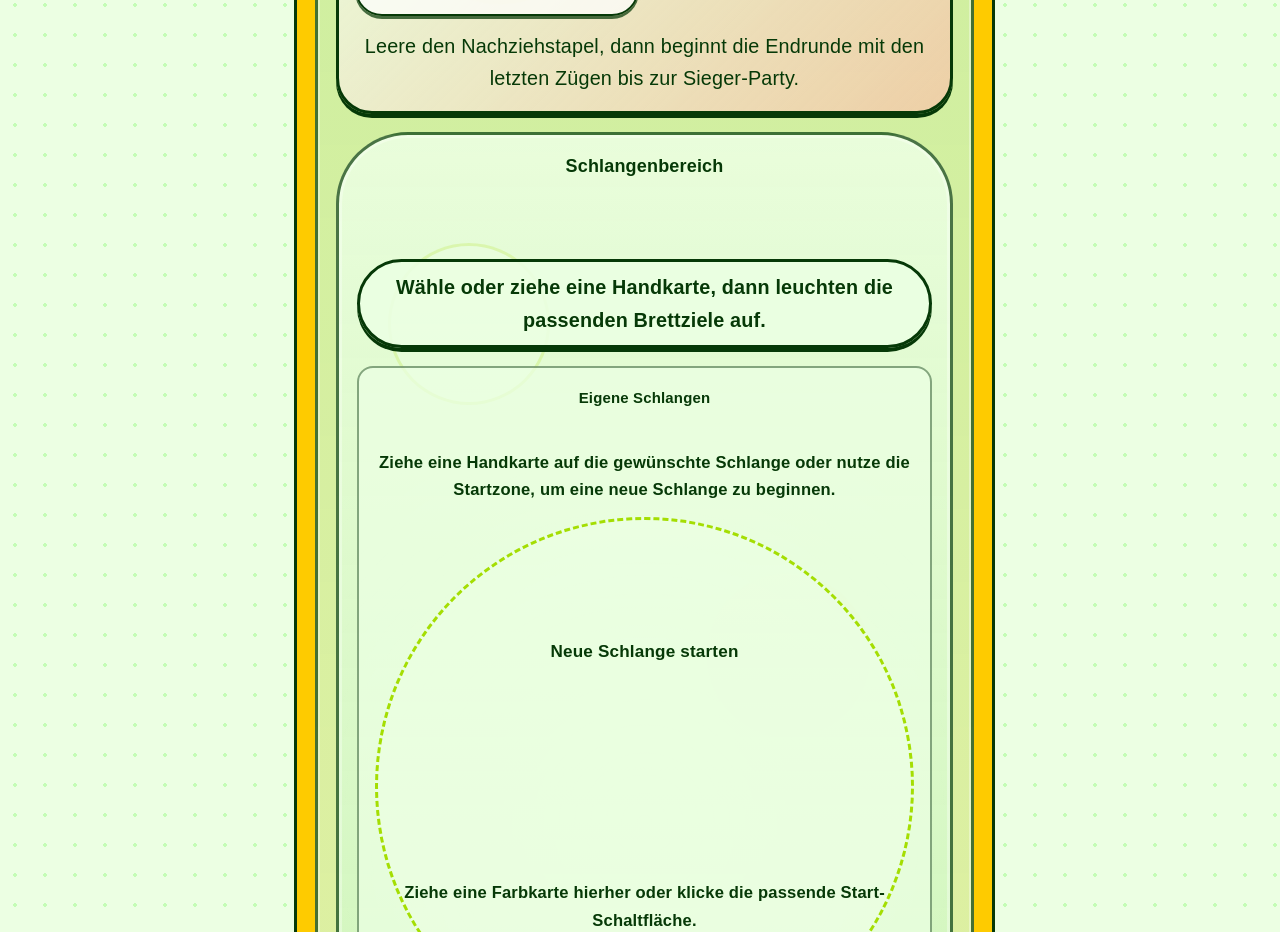
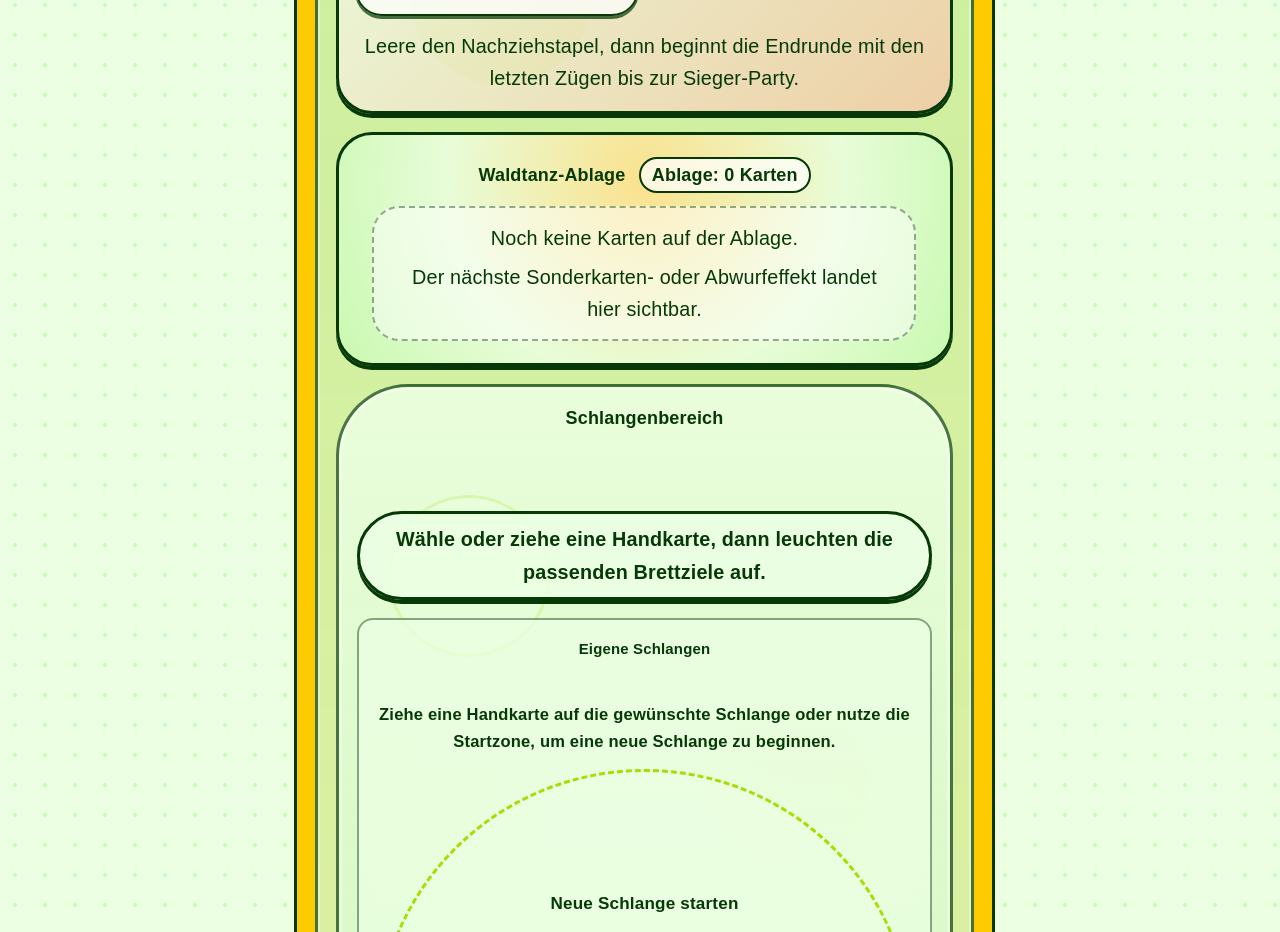
Before and after one commit to hanno79/schlangentanz-v2, a React (Vite) app: page / in a window 1280 px wide. Shown: the part 3880-4812 px from the top of the page. Built offline with nearby package versions, Linux system fonts and the light colour scheme.

Commit message:
M1i: Waldtanz-Ablage sichtbar machen

```diff
--- a/src/App.css
+++ b/src/App.css
@@ -1792,6 +1792,81 @@ code {
   min-height: 22rem;
 }
 
+.waldtanz-ablage {
+  display: grid;
+  gap: 0.75rem;
+  justify-items: center;
+  padding: clamp(0.85rem, 2vw, 1.2rem);
+  border: var(--st-border-width-chunky) solid var(--st-color-border-strong);
+  border-radius: 2rem;
+  background: radial-gradient(circle at 50% 20%, rgba(255, 224, 139, 0.9), rgba(236, 255, 227, 0.84) 56%, rgba(196, 253, 182, 0.7));
+  box-shadow: 0 4px 0 var(--st-color-border-strong);
+  text-align: center;
+}
+
+.waldtanz-ablage__kopf {
+  display: flex;
+  flex-wrap: wrap;
+  gap: 0.5rem 0.75rem;
+  align-items: center;
+  justify-content: center;
+}
+
+.waldtanz-ablage__kopf h4 {
+  margin: 0;
+}
+
+.waldtanz-ablage__kopf span,
+.waldtanz-ablage__label,
+.waldtanz-ablage__darunter {
+  width: fit-content;
+  padding: 0.16rem 0.6rem;
+  border: 2px solid var(--st-color-border-strong);
+  border-radius: 999px;
+  background: rgba(255, 255, 255, 0.72);
+  font-family: var(--st-font-headline);
+  font-weight: 900;
+}
+
+.waldtanz-ablage__stapel {
+  display: grid;
+  gap: 0.55rem;
+  justify-items: center;
+}
+
+.waldtanz-ablage__karte {
+  display: grid;
+  gap: 0.35rem;
+  width: min(9rem, 100%);
+  aspect-ratio: 2 / 3;
+  align-content: space-between;
+  padding: 0.85rem;
+  border: var(--st-border-width-chunky) solid var(--st-color-border-strong);
+  border-radius: 1.2rem;
+  background: linear-gradient(160deg, var(--kartenfarbe, var(--st-color-surface-container-highest)) 0%, rgba(255, 255, 255, 0.82) 100%);
+  box-shadow: 0 5px 0 var(--st-color-border-strong);
+  transform: rotate(-2deg);
+}
+
+.waldtanz-ablage__karte--sonderkarte {
+  --kartenfarbe: var(--st-color-tertiary-container, #ffbcaa);
+}
+
+.waldtanz-ablage__leer {
+  display: grid;
+  gap: 0.35rem;
+  max-width: 28rem;
+  padding: 0.75rem 1rem;
+  border: 2px dashed rgba(6, 57, 7, 0.42);
+  border-radius: 1.5rem;
+  background: rgba(255, 255, 255, 0.48);
+}
+
+.waldtanz-ablage__leer p,
+.waldtanz-ablage__darunter {
+  margin: 0;
+}
+
 .schlangenbereich--waldlichtung {
   position: relative;
   overflow: hidden;
--- a/src/App.tsx
+++ b/src/App.tsx
@@ -33,6 +33,7 @@ import ZugKompass from './components/ZugKompass'
 import Partiefortschritt from './components/Partiefortschritt'
 import WaldtanzSpielerrahmen from './components/WaldtanzSpielerrahmen'
 import WaldtanzSeitenmenue from './components/WaldtanzSeitenmenue'
+import WaldtanzAblage from './components/WaldtanzAblage'
 import type { KiGegnerAnzahl } from './components/SonnigesNestLobby'
 import { aktionsLabel } from './aktionsLabel'
 import { spieleKiZuegeBisZumMenschen } from './kiZug'
@@ -287,6 +288,7 @@ function App({ initialZustand }: AppProps) {
                 onKiZugVorspulen={handleKiZugVorspulen}
               />
               <Partiefortschritt zustand={zustand} spielerwertungen={spielerwertungen} />
+              <WaldtanzAblage zustand={zustand} />
               <Schlangenbereich
                 aktiverSpieler={aktiverSpieler}
                 gegnerSpieler={gegnerSpieler}
--- /dev/null
+++ b/src/components/WaldtanzAblage.tsx
@@ -0,0 +1,55 @@
+/*
+Author: rahn
+Datum: 14.06.2026
+Version: 1.0
+Beschreibung: Board-nahe Waldtanz-Ablage fuer die zuletzt gespielte oder abgeworfene Karte.
+*/
+
+import type { Spielkarte, Spielzustand } from '../engine'
+import { farbeCssKlasse } from '../kartenfarben'
+
+interface WaldtanzAblageProps {
+  zustand: Spielzustand
+}
+
+function kartenBeschreibung(karte: Spielkarte): string {
+  return karte.typ === 'Farbkarte'
+    ? `Farbkarte ${karte.farbe} · ${karte.punkte} Punkte`
+    : `Sonderkarte ${karte.name}`
+}
+
+function kartenKlasse(karte: Spielkarte): string {
+  return karte.typ === 'Farbkarte'
+    ? `waldtanz-ablage__karte waldtanz-ablage__karte--farbkarte schlangekarte__karte--farbe-${farbeCssKlasse(karte.farbe)}`
+    : 'waldtanz-ablage__karte waldtanz-ablage__karte--sonderkarte'
+}
+
+export default function WaldtanzAblage({ zustand }: WaldtanzAblageProps) {
+  const anzahl = zustand.ablagestapel.length
+  const letzteKarte = zustand.ablagestapel[anzahl - 1] ?? null
+  const darunterKarte = zustand.ablagestapel[anzahl - 2] ?? null
+
+  return (
+    <section className="waldtanz-ablage" aria-label="Waldtanz-Ablage">
+      <div className="waldtanz-ablage__kopf">
+        <h4>Waldtanz-Ablage</h4>
+        <span>Ablage: {anzahl} {anzahl === 1 ? 'Karte' : 'Karten'}</span>
+      </div>
+      {letzteKarte ? (
+        <div className="waldtanz-ablage__stapel" aria-label="Ablagestapel als gespielte Karte">
+          <article className={kartenKlasse(letzteKarte)}>
+            <span className="waldtanz-ablage__label">Letzte Karte</span>
+            <strong>{letzteKarte.id}</strong>
+            <span>{kartenBeschreibung(letzteKarte)}</span>
+          </article>
+          {darunterKarte && <p className="waldtanz-ablage__darunter">Darunter: {darunterKarte.id}</p>}
+        </div>
+      ) : (
+        <div className="waldtanz-ablage__leer">
+          <p>Noch keine Karten auf der Ablage.</p>
+          <p>Der nächste Sonderkarten- oder Abwurfeffekt landet hier sichtbar.</p>
+        </div>
+      )}
+    </section>
+  )
+}
```
Also changed, not shown: 1 other file (tests, documents, lock files or other folders).
